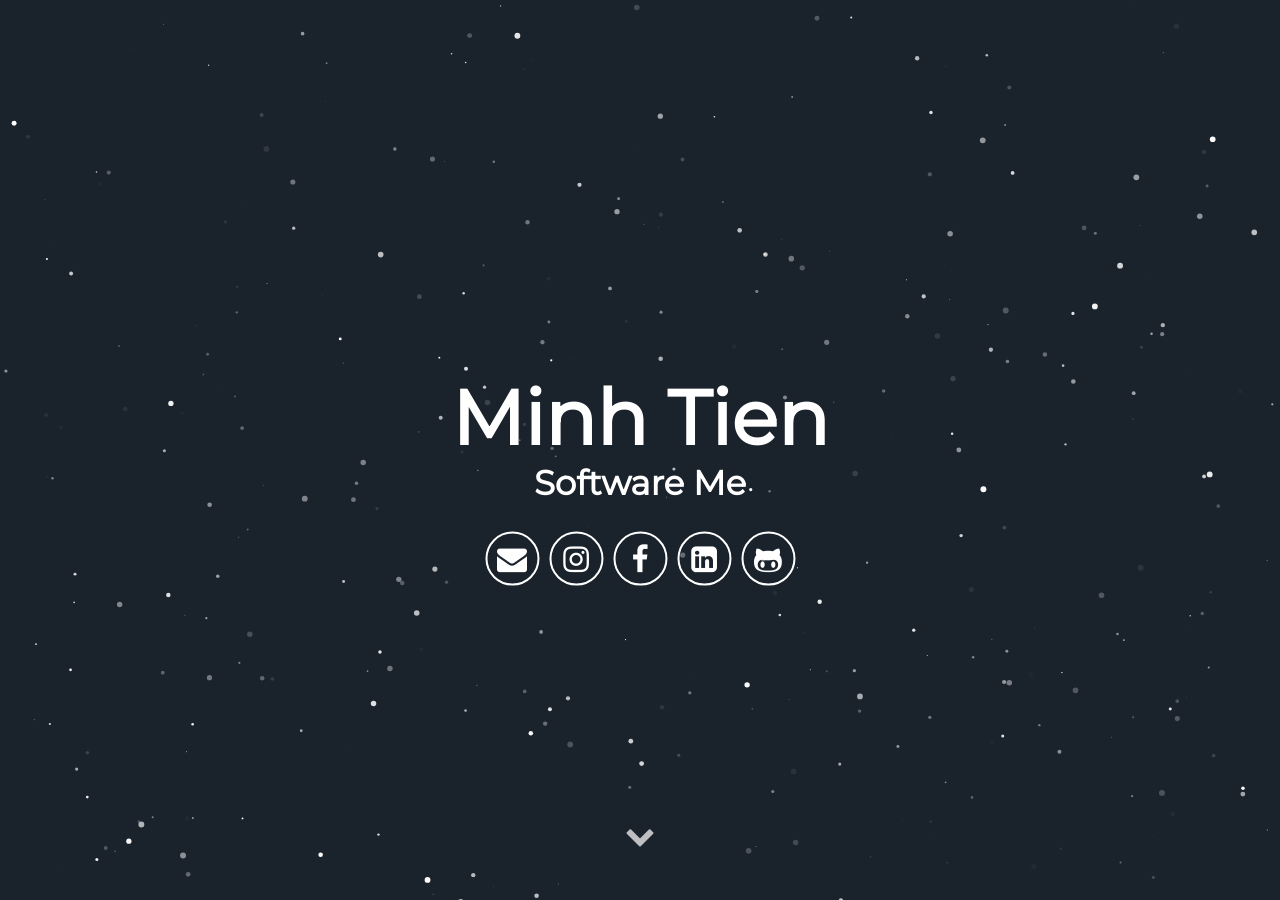
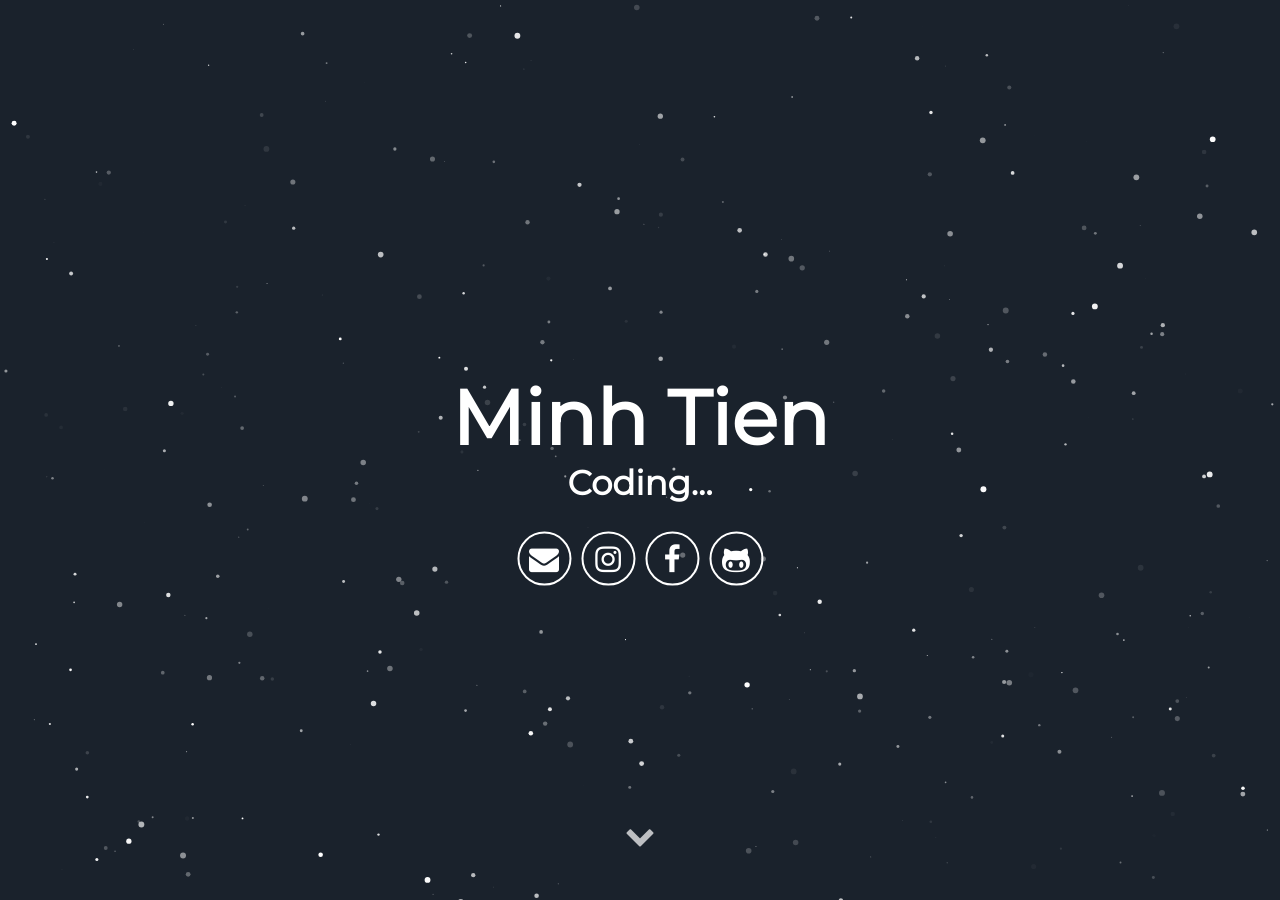
Before and after one commit to phamtanminhtien/phamtanminhtien.github.io, a Jekyll site: the page built from index.html, in a window 1280 px wide and 900 px high. Built offline with Jekyll 4.4.1, drawn with Linux system fonts in a browser that asks for light colours; some web fonts are replaced.

Commit message:
remove in

```diff
--- a/_config.yml
+++ b/_config.yml
@@ -7,8 +7,8 @@ description: Wellcome to we
 # User settings
 username: Minh Tien
 user_description: I'm Minh Tien. My Github <a href="https://github.com/phamtanminhtien/" target="_blank">https://github.com/phamtanminhtien/</a>
-user_title: Software Me
-email: mauriurraco@gmail.com
+user_title: Coding...
+email: phamtanminhtien@gmail.com
 # twitter_username: lorem_ipsum
 # github_username:  lorem_ipsum
 # gplus_username:  lorem_ipsum
@@ -17,4 +17,4 @@ email: mauriurraco@gmail.com
 google-analytics:
   id: ""
 
-exclude: ['package.json', 'src' , 'node_modules']
+exclude: ["package.json", "src", "node_modules"]
--- a/_includes/header.html
+++ b/_includes/header.html
@@ -5,15 +5,33 @@
       <span class="site-description">{{ site.user_title }}</span>
     </h1>
     <div class="header-icons">
-        <a aria-label="Send email" href="mailto:phamtanminhtien@gmail.com"><i class="icon fa fa-envelope"></i></a>
-        <a aria-label="My Instagram" target="_blank" href="https://www.instagram.com/henrl_02"><i class="icon fa fa-instagram" aria-hidden="true"></i></a>
-        <a aria-label="My Facebook" target="_blank" href="https://www.facebook.com/oaht.25"><i class="icon fa fa-facebook" aria-hidden="true"></i></a>
-        <a aria-label="My LinkedIn" target="_blank" href="https://www.linkedin.com/#"><i class="icon fa fa-linkedin-square" aria-hidden="true"></i></a>
-        <a aria-label="My Github" target="_blank" href="https://github.com/phamtanminhtien"><i class="icon fa fa-github-alt" aria-hidden="true"></i></a>
+      <a aria-label="Send email" href="mailto:phamtanminhtien@gmail.com"
+        ><i class="icon fa fa-envelope"></i
+      ></a>
+      <a
+        aria-label="My Instagram"
+        target="_blank"
+        href="https://www.instagram.com/henrl_02"
+        ><i class="icon fa fa-instagram" aria-hidden="true"></i
+      ></a>
+      <a
+        aria-label="My Facebook"
+        target="_blank"
+        href="https://www.facebook.com/oaht.25"
+        ><i class="icon fa fa-facebook" aria-hidden="true"></i
+      ></a>
+      <a
+        aria-label="My Github"
+        target="_blank"
+        href="https://github.com/phamtanminhtien"
+        ><i class="icon fa fa-github-alt" aria-hidden="true"></i
+      ></a>
     </div>
     <div class="header-links">
       <!-- <a class="link" href="#about" data-scroll>About Me</a> -->
     </div>
   </div>
-  <a class="down" href="#about" data-scroll><i class="icon fa fa-chevron-down" aria-hidden="true"></i></a>
+  <a class="down" href="#about" data-scroll
+    ><i class="icon fa fa-chevron-down" aria-hidden="true"></i
+  ></a>
 </div>
```
Lines whose indentation alone changed are shown as unchanged.
